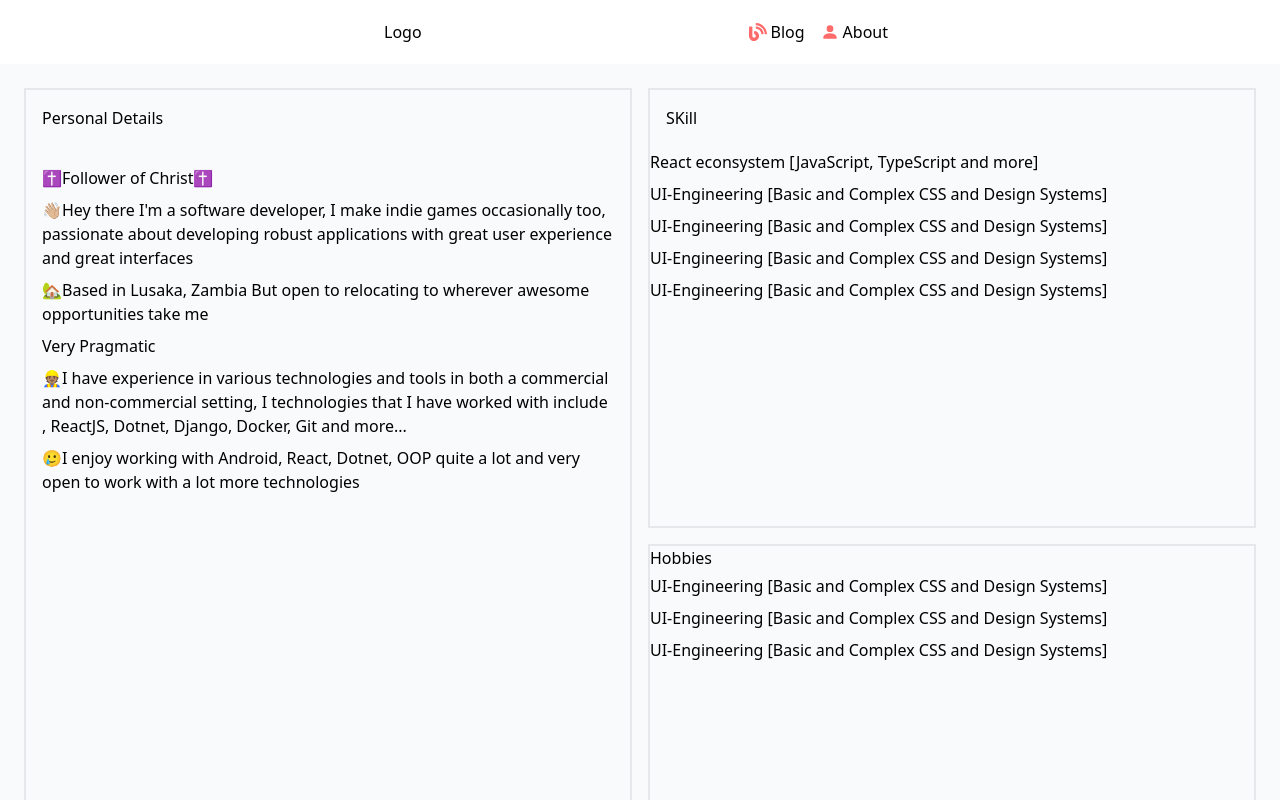
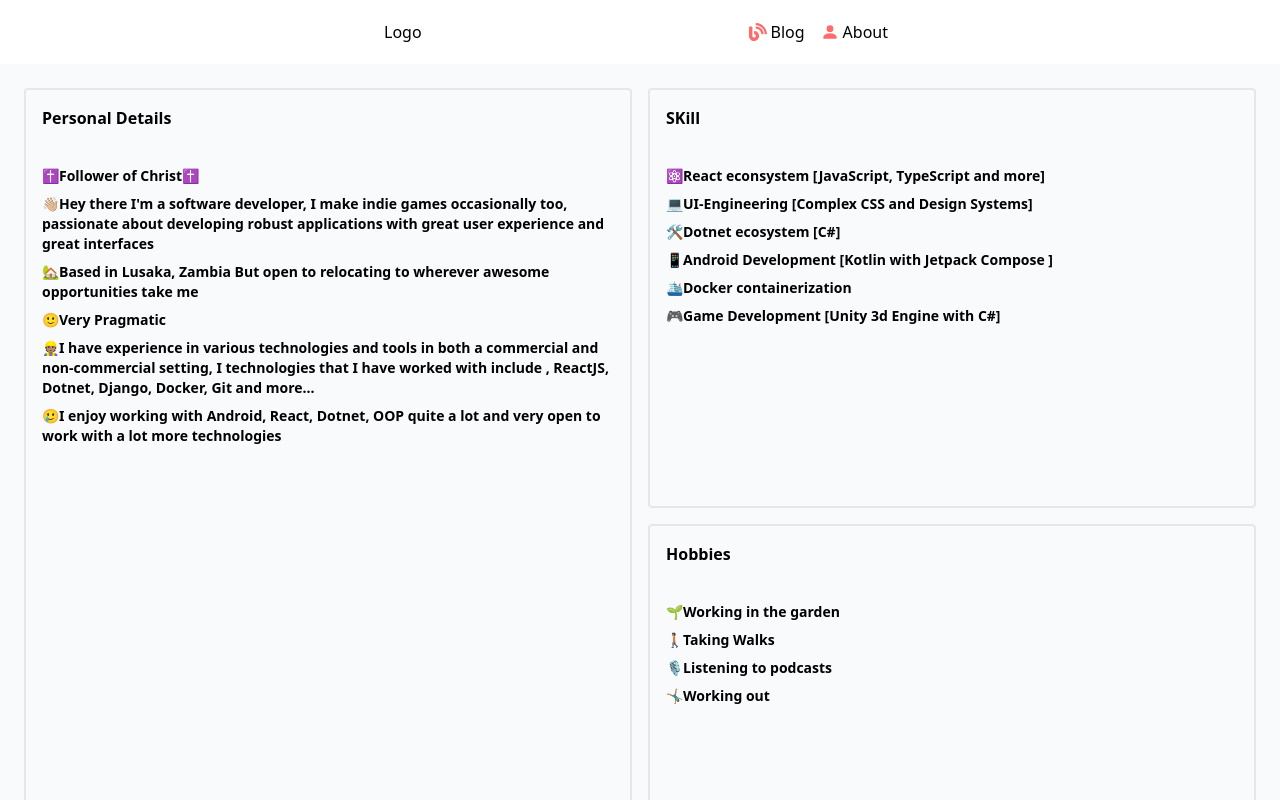
Before and after one commit to cazterk/landing-page-v2, a React (Vite) app: page /projects in a window 1280 px wide. Built offline with nearby package versions, Linux system fonts and the light colour scheme.

Commit message:
basic text syling onabout page

```diff
--- a/src/pages/Projects.jsx
+++ b/src/pages/Projects.jsx
@@ -1,35 +1,36 @@
 import React from "react";
 
 const Projects = () => {
+  const paraProperties = "py-1 text-sm font-semibold";
   return (
     <div className="h-fit sm:h-screen">
       <div class="grid gap-4  grid-rows-1   md:grid-cols-2 h-full  ">
-        <div className="personality h-full border-solid border-2  border-gray-200 ">
-          <h1 className="p-4">Personal Details</h1>
+        <div className="personality h-full border-solid border-2 border-gray-200 rounded">
+          <h1 className="p-4 font-bold">Personal Details</h1>
           <div className="content p-4">
-            <p className="py-1">✝️Follower of Christ✝️</p>
+            <p className={paraProperties}>✝️Follower of Christ✝️</p>
 
-            <p className="py-1 ">
+            <p className={paraProperties}>
               👋🏼Hey there I'm a software developer, I make indie games
               occasionally too, passionate about developing robust applications
               with great user experience and great interfaces
             </p>
 
-            <p className="py-1">
+            <p className={paraProperties}>
               {" "}
               🏡Based in Lusaka, Zambia But open to relocating to wherever
               awesome opportunities take me
             </p>
-            <p className="py-1">Very Pragmatic</p>
+            <p className={paraProperties}>🙂Very Pragmatic</p>
 
-            <p className="py-1">
+            <p className={paraProperties}>
               👷🏽I have experience in various technologies and tools in both a
               commercial and non-commercial setting, I technologies that I have
               worked with include , ReactJS, Dotnet, Django, Docker, Git and
               more...
             </p>
 
-            <p className="py-1">
+            <p className={paraProperties}>
               🥲I enjoy working with Android, React, Dotnet, OOP quite a lot and
               very open to work with a lot more technologies
             </p>
@@ -37,43 +38,36 @@ const Projects = () => {
         </div>
 
         <div className="sec2 grid grid-cols-1 gap-4">
-          <div className="skills h-full border-solid border-2  border-gray-200 ">
-            <h1 className="p-4">SKill</h1>
-            <p className="py-1">
-              React econsystem [JavaScript, TypeScript and more]
+          <div className="skills h-full border-solid border-2 border-gray-200 rounded">
+            <h1 className="p-4 font-bold">SKill</h1>
+            <div className="content p-4">
+              <p className={paraProperties}>
+                ⚛️React econsystem [JavaScript, TypeScript and more]
               </p>
 
-            <p className="py-1">
+              <p className={paraProperties}>
                 {" "}
-              UI-Engineering [Basic and Complex CSS and Design Systems]
+                💻UI-Engineering [Complex CSS and Design Systems]
               </p>
-            <p className="py-1">
+              <p className={paraProperties}> 🛠️Dotnet ecosystem [C#]</p>
+              <p className={paraProperties}>
                 {" "}
-              UI-Engineering [Basic and Complex CSS and Design Systems]
+                📱Android Development [Kotlin with Jetpack Compose ]
               </p>
-            <p className="py-1">
-              {" "}
-              UI-Engineering [Basic and Complex CSS and Design Systems]
-            </p>
-            <p className="py-1">
-              {" "}
-              UI-Engineering [Basic and Complex CSS and Design Systems]
+              <p className={paraProperties}>🛳️Docker containerization</p>
+              <p className={paraProperties}>
+                🎮Game Development [Unity 3d Engine with C#]
               </p>
             </div>
-          <div className="hobbies h-full border-solid border-2  border-gray-200 ">
-            <h1>Hobbies</h1>
-            <p className="py-1">
-              {" "}
-              UI-Engineering [Basic and Complex CSS and Design Systems]
-            </p>
-            <p className="py-1">
-              {" "}
-              UI-Engineering [Basic and Complex CSS and Design Systems]
-            </p>
-            <p className="py-1">
-              {" "}
-              UI-Engineering [Basic and Complex CSS and Design Systems]
-            </p>
+          </div>
+          <div className="hobbies h-full border-solid border-2 border-gray-200 rounded">
+            <h1 className="p-4 font-bold">Hobbies</h1>
+            <div className="content p-4">
+              <p className={paraProperties}>🌱Working in the garden</p>
+              <p className={paraProperties}>🚶🏽Taking Walks</p>
+              <p className={paraProperties}> 🎙️Listening to podcasts</p>
+              <p className={paraProperties}> 🤸🏽‍♂️Working out</p>
+            </div>
           </div>
         </div>
       </div>
```
Lines whose indentation alone changed are shown as unchanged.
